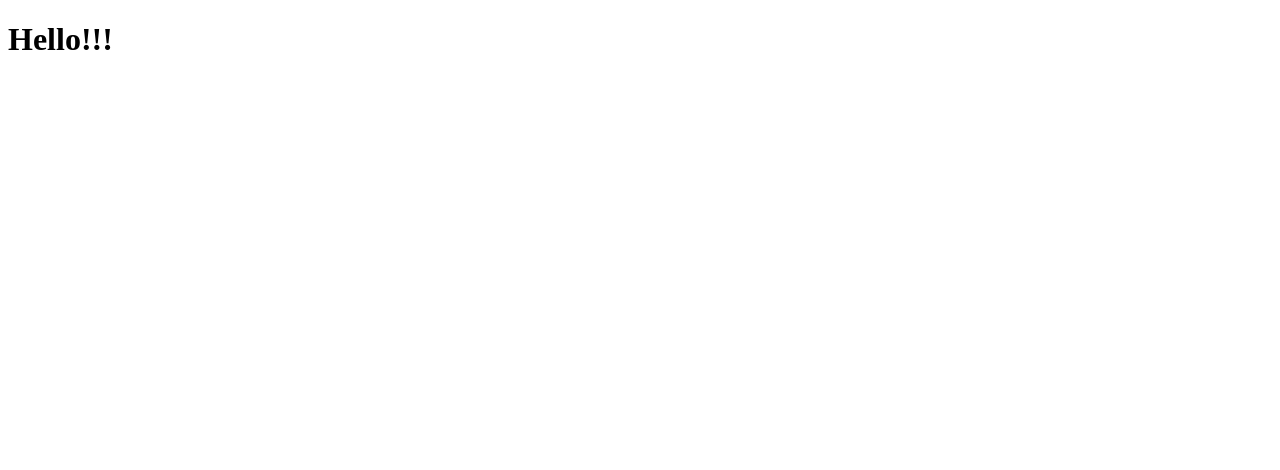
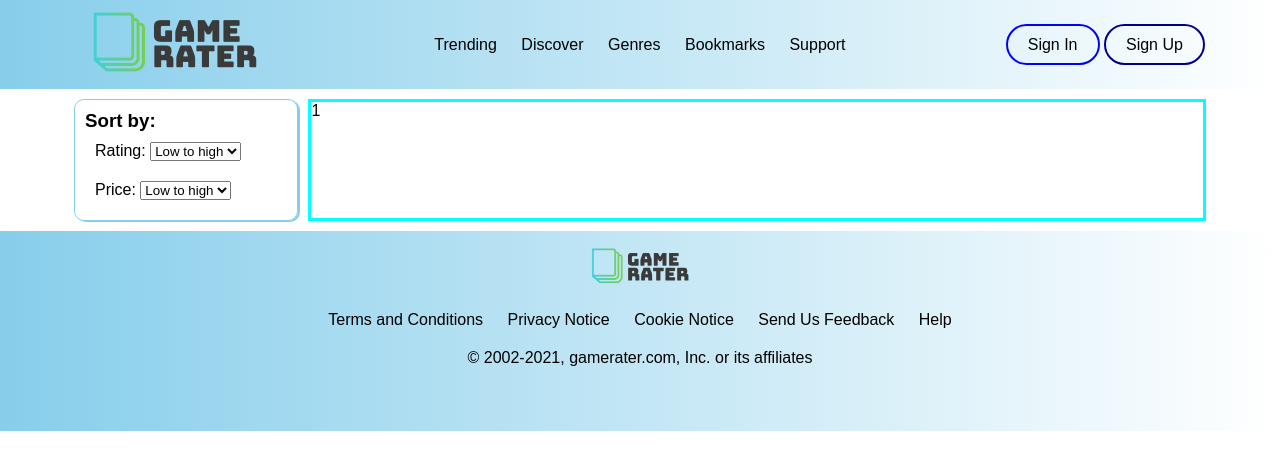
Before and after one commit to anasansari74/boolean-uk-html-project, a plain HTML site: page index.html in a window 1280 px wide. Drawn offline with Linux system fonts and the light colour scheme.

Commit message:
first commit

```diff
--- a/index.html
+++ b/index.html
@@ -4,9 +4,56 @@
     <meta charset="UTF-8" />
     <meta http-equiv="X-UA-Compatible" content="IE=edge" />
     <meta name="viewport" content="width=device-width, initial-scale=1.0" />
-    <title>Document</title>
+    <link rel="stylesheet" href="style.css" />
   </head>
   <body>
-    <h1>Hello!!!</h1>
+    <header>
+      <a href="#"><img src="assets/images/Game rater logo.png" alt="logo" /></a>
+      <ul class="nav">
+        <a href="#"><li>Trending</li></a>
+        <a href="#"><li>Discover</li></a>
+        <a href="#"><li>Genres</li></a>
+        <a href="#"><li>Bookmarks</li></a>
+        <a href="#support"><li>Support</li></a>
+      </ul>
+      <ul>
+        <a href="sign-in.html" class="sign-in sign"><li>Sign In</li></a>
+        <a href="sign-up.html" class="sign-up sign"><li>Sign Up</li></a>
+      </ul>
+    </header>
+    <div class="wrapper">
+      <aside>
+        <section class="sort">
+          <h1>Sort by:</h1>
+          <form>
+            <label for="">Rating:</label>
+            <select name="" id="">
+              <option value="">Low to high</option>
+              <option value="">High to low</option>
+            </select>
+          </form>
+          <form>
+            <label for=""><span>Price:</span></label>
+            <select name="" id="">
+              <option value="">Low to high</option>
+              <option value="">High to low</option>
+            </select>
+          </form>
+        </section>
+        <div class="space"></div>
+      </aside>
+      <main>1</main>
+    </div>
+    <footer>
+      <img src="assets/images/Game rater logo.png" alt="logo" height="50px" />
+      <ul>
+        <a href="#"><li>Terms and Conditions</li></a>
+        <a href="#"><li>Privacy Notice</li></a>
+        <a href="#"><li>Cookie Notice</li></a>
+        <a href="#"><li>Send Us Feedback</li></a>
+        <a id="support" href="#"><li>Help</li></a>
+      </ul>
+      <p>© 2002-2021, gamerater.com, Inc. or its affiliates</p>
+    </footer>
   </body>
 </html>
--- /dev/null
+++ b/style.css
@@ -0,0 +1,130 @@
+* {
+  padding: 0;
+  margin: 0;
+
+  scroll-behavior: smooth;
+  box-sizing: border-box;
+
+  font-family: Arial, Helvetica, sans-serif;
+}
+
+a,
+li {
+  text-decoration: none;
+  list-style-type: none;
+}
+
+li {
+  color: black;
+}
+
+li:hover {
+  color: #0000ee;
+}
+
+/* Header section */
+
+header {
+  /* border: 3px solid green; */
+  background: linear-gradient(90deg, skyblue, white);
+
+  display: grid;
+  grid-auto-flow: column;
+
+  place-items: center;
+
+  position: sticky;
+  top: 0px;
+}
+
+header ul li {
+  display: inline;
+
+  padding: 10px;
+}
+
+header .nav li:hover {
+  text-decoration: underline;
+}
+
+.sign {
+  border-radius: 50px;
+  padding: 10px;
+}
+
+.sign-in {
+  color: blue;
+  border: 2px solid blue;
+}
+.sign-in:hover {
+  color: white;
+  background-color: blue;
+}
+
+.sign-up {
+  color: darkblue;
+  border: 2px solid darkblue;
+}
+.sign-up:hover {
+  color: white;
+  background-color: darkblue;
+}
+
+.wrapper {
+  display: grid;
+  grid-template-columns: 1fr 4fr;
+
+  margin-right: 4rem;
+  margin-left: 4rem;
+
+  grid-gap: 10px;
+
+  padding: 10px;
+}
+
+/* aside section */
+
+aside {
+  display: grid;
+  grid-auto-rows: auto 1fr;
+}
+
+.sort {
+  padding: 10px;
+
+  border-radius: 10px;
+
+  border: 1px solid skyblue;
+  box-shadow: 2px 1px 0px skyblue;
+}
+
+.sort form {
+  padding: 10px;
+}
+
+/* Main section */
+
+main {
+  border: 3px solid cyan;
+}
+
+/* Footer section */
+
+footer {
+  background: linear-gradient(90deg, skyblue, white);
+
+  display: grid;
+  grid-auto-rows: auto;
+
+  place-items: center;
+
+  grid-gap: 20px;
+
+  padding: 10px;
+  padding-bottom: 4rem;
+}
+
+footer ul li {
+  display: inline;
+  padding: 10px;
+}
```
Also changed, not shown: sign-in.html (added, +12 -0 lines), sign-up.html (added, +12 -0 lines), assets/images/Game rater logo.png (added).
